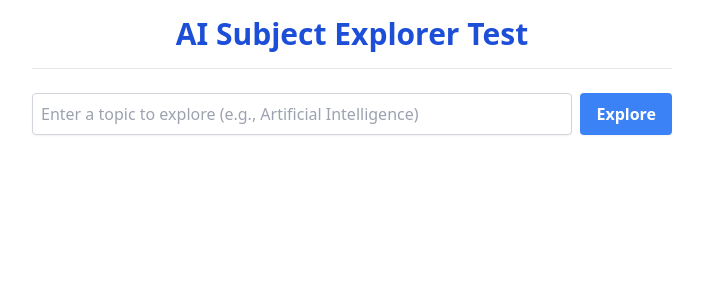
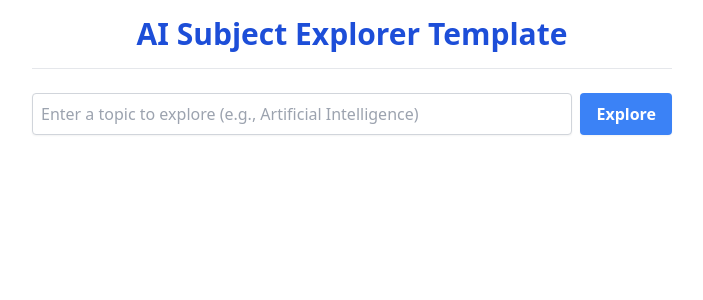
Before and after one commit to ewallt/ai-subject-explorer, a React (Vite) app in the folder frontend/: page / in a window 1280 px wide. Shown: the top 300 px of the page, without its empty margins (288-991 px from the left). Built offline with nearby package versions, Linux system fonts and the light colour scheme.

Commit message:
Update App.jsx
"Template" in place "Test".

```diff
--- a/frontend/src/App.jsx
+++ b/frontend/src/App.jsx
@@ -87,7 +87,7 @@
   return (
     <div className="container mx-auto p-4 max-w-2xl font-sans">
       <header className="text-center mb-6 border-b pb-4">
-        <h1 className="text-3xl font-bold text-blue-700">AI Subject Explorer Test</h1>
+        <h1 className="text-3xl font-bold text-blue-700">AI Subject Explorer Template</h1>
         {sessionId && (
              <button
                 onClick={handleReset}
```
